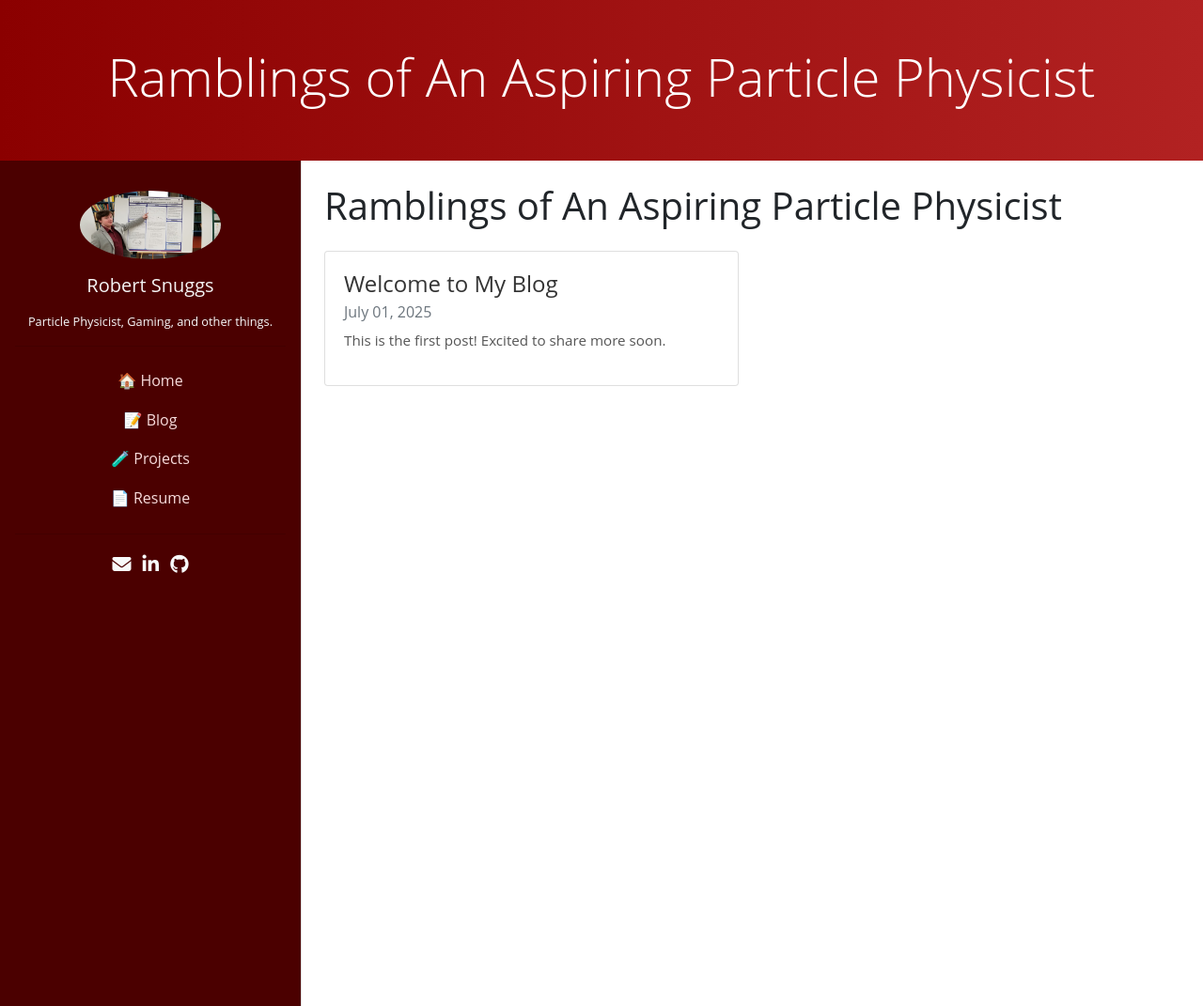
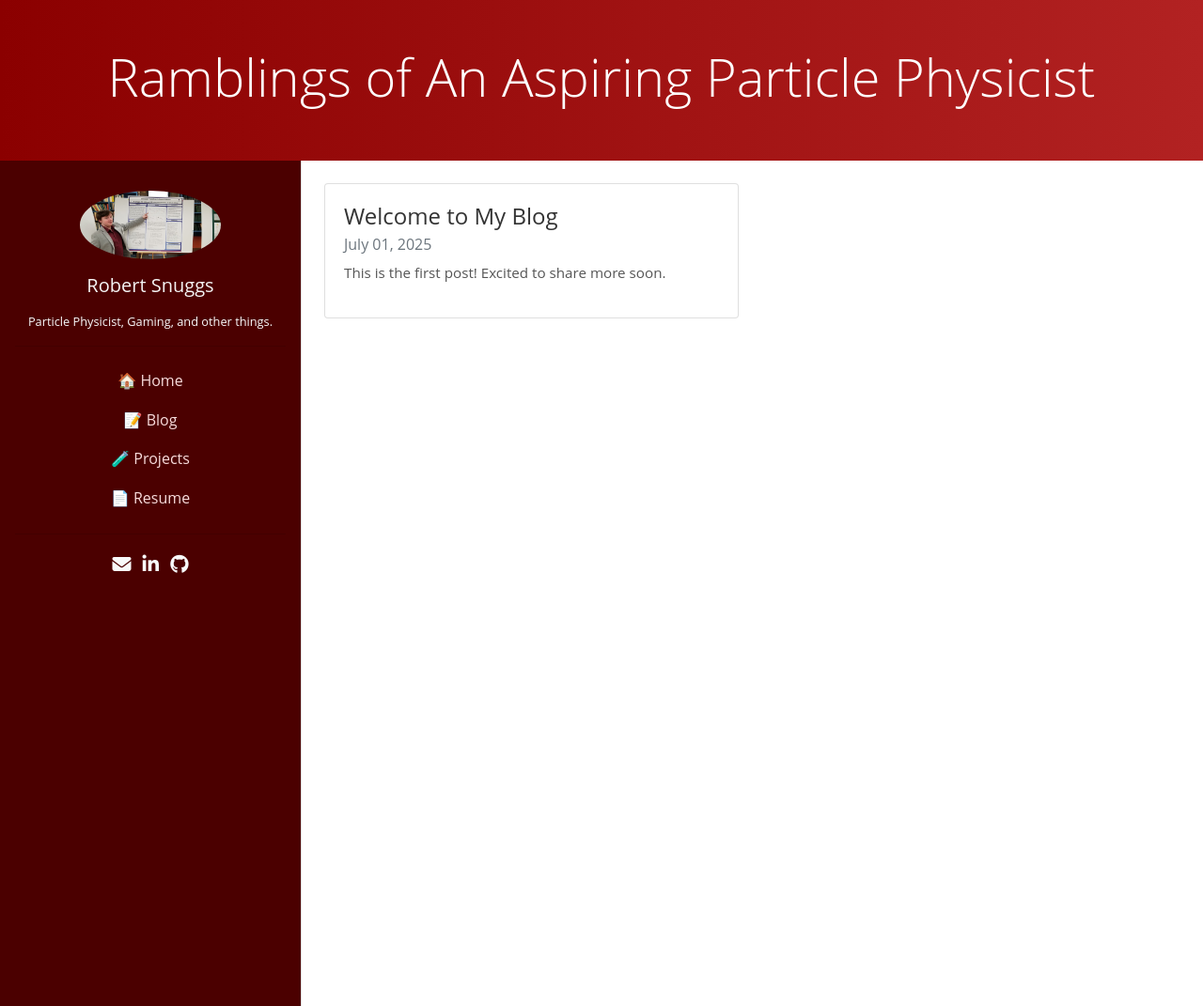
Before and after one commit to madscientoast/madscientoast.github.io, a Jekyll site: the page built from blog.html, in a window 1280 px wide. Shown: the whole page at 94% size. Built offline with Jekyll 4.4.1, drawn with Linux system fonts in a browser that asks for light colours; nearby versions of some CDN libraries.

Commit message:
Update blog.html

```diff
--- a/blog.html
+++ b/blog.html
@@ -2,7 +2,6 @@
 layout: default
 title: Ramblings of An Aspiring Particle Physicist
 ---
-<h1 class="mb-4">Ramblings of An Aspiring Particle Physicist</h1>
 <div class="row">
   {% for post in site.posts %}
   <div class="col-md-6 mb-4">
```
